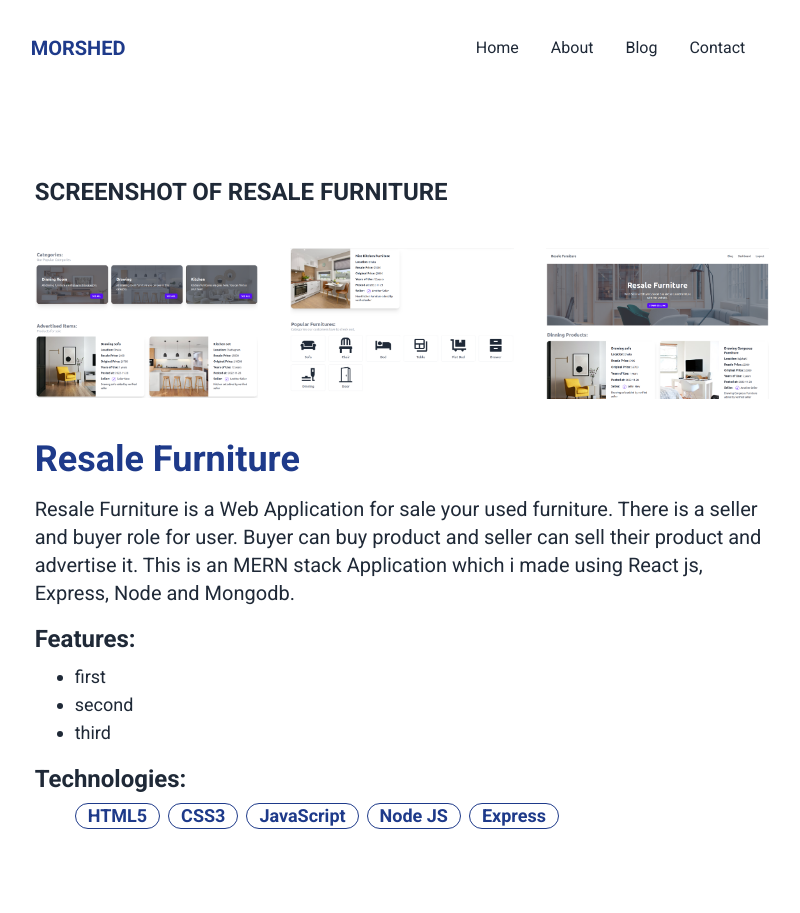
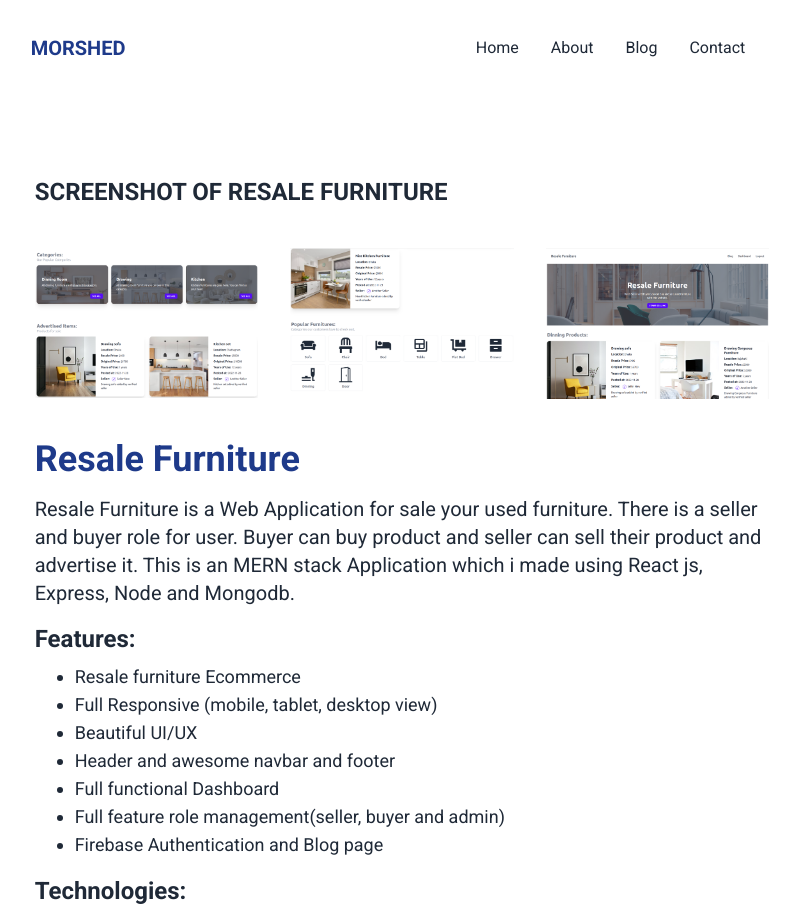
Before and after one commit to theMorshed/portfolio, a React (Create React App) app: page /project/1 in a window 1280 px wide. Shown: the top 913 px of the page, without its empty margins (244-1044 px from the left). Built offline with nearby package versions, Linux system fonts and the light colour scheme.

Commit message:
make single project page dynamic

```diff
--- a/src/Pages/ProjectDetails.js
+++ b/src/Pages/ProjectDetails.js
@@ -16,28 +16,33 @@
         name: 'Resale Furniture',
         images: [furniture_one, furniture_two, furniture_three],
         desc: 'Used Product Sales Application. You can advertise your used product for resale and also you can buy old product.',
-        details: 'Resale Furniture is a Web Application for sale your used furniture. There is a seller and buyer role for user. Buyer can buy product and seller can sell their product and advertise it. This is an MERN stack Application which i made using React js, Express, Node and Mongodb.'
+        details: 'Resale Furniture is a Web Application for sale your used furniture. There is a seller and buyer role for user. Buyer can buy product and seller can sell their product and advertise it. This is an MERN stack Application which i made using React js, Express, Node and Mongodb.',
+        features: ['Resale furniture Ecommerce', 'Full Responsive (mobile, tablet, desktop view)', 'Beautiful UI/UX', 'Header and awesome navbar and footer', 'Full functional Dashboard', 'Full feature role management(seller, buyer and admin)', 'Firebase Authentication and Blog page'],
+        technologies: ['HTML5', 'CSS3', 'JavaScript', 'React', 'React Query', 'Axios', 'React Router Dom', 'React Hot Toast', 'Firebase', 'Daisy UI', 'Tailwind CSS', 'Express JS', 'Node JS']
     },
     {
         id: 2,
         name: 'Psychologist - Portfolio',
         images: [psychology_one, psychology_two, psychology_three],
         desc: 'This is Portfolio Application where you can showcase your service and product.',
-        details: 'Psychologist is a Portfolio Web Application for display and sale a specific personell. You can showcase your service with this application and give a superb treatment to patient.'
+        details: 'Psychologist is a Portfolio Web Application for display and sale a specific personell. You can showcase your service with this application and give a superb treatment to patient.',
+        features: ['Full Responsive (mobile, tablet, desktop view)', 'Header with navigation and stylish footer', 'Private Router and Mobile menu Added for better UI', 'Third party login system', 'Firebase Authentication', 'Blog page'],
+        technologies: ['HTML5', 'CSS3', 'JavaScript', 'React', 'React Photo View', 'React Router Dom', 'React Hot Toast', 'Firebase', 'Daisy UI', 'Tailwind CSS', 'Express JS', 'Node JS']
     },
     {
         id: 3,
         name: 'Programming School',
         images: [programming_one, programming_two, programming_three],
         desc: 'This is LMS(Learning Management Service) Application by which you can enrich your skills and knowledge.',
-        details: 'Programming School is Learning Management Application Created with MERN Stack. You can buy or sale your course by this website. Authentication is the important part of this application, you can not buy a course without registration.'
+        details: 'Programming School is Learning Management Application Created with MERN Stack. You can buy or sale your course by this website. Authentication is the important part of this application, you can not buy a course without registration.',
+        features: ['Firebase Authentication', 'Responsiveness(mobile, tablet, desktop view)', 'Header with navigation, footer and content', 'Private Route and Courses', 'Hambarger Menu and Third party login system', 'Reset Password functionality', 'Blog, courses pages with attractive content'],
+        technologies: ['HTML5', 'CSS3', 'JavaScript', 'React', 'React to Pdf', 'React Router Dom', 'React Hot Toast', 'Firebase', 'Daisy UI', 'Tailwind CSS', 'Express JS', 'Node JS']
     }
 ];
 
 const ProjectDetails = () => {
     const { id } = useParams();
     const singleProject = projectsData.find(project => project.id == id);
-    console.log(singleProject);
 
     return (
         <div className='my-20'>
@@ -46,38 +51,24 @@
             </header>
             <div className="mt-10 ml-3">
                 <div className="grid grid-cols-1 md:grid-cols-2 lg:grid-cols-3 gap-8">
-                    {/* <div className="card bg-base-100 shadow-xl"> */}
-                        {
-                            singleProject.images.map(image => <figure key={image}><img src={image} alt='project' /></figure>)
-                        }
-                        {/* <div className="card-body">
-                            <h2 className="card-title">
-                                {singleProject.name}
-                                <div className="badge badge-secondary">NEW</div>
-                            </h2>
-                            <p>{singleProject.details}</p>
-                            <div className="card-actions justify-end">
-                                <Link to={`/project/${project.id}`} className="badge badge-outline">View More</Link>
-                            </div>
-                        </div> */}
-                    {/* </div> */}
+                    {
+                        singleProject.images.map(image => <figure key={image}><img src={image} alt='project' /></figure>)
+                    }
                 </div>
                 <div className='my-10'>
                     <h2 className='text-4xl text-blue-900 font-semibold'>{singleProject.name}</h2>
                     <p className='text-xl mt-4'>{singleProject.details}</p>
                     <p className='text-2xl font-semibold mt-4 mb-2'>Features:</p>
                     <ul className='list-disc ml-10'>
-                        <li className='text-lg'>first</li>
-                        <li className='text-lg'>second</li>
-                        <li className='text-lg'>third</li>
+                        {
+                            singleProject.features.map(feature => <li key={feature} className='text-lg'>{feature}</li>)
+                        }
                     </ul>
                     <p className='text-2xl font-semibold mt-4 mb-2'>Technologies:</p>
                     <div className='ml-10'>
-                        <p className='badge badge-outline mr-2 text-lg p-3 text-blue-900 font-semibold'>HTML5</p>
-                        <p className='badge badge-outline mr-2 text-lg p-3 text-blue-900 font-semibold'>CSS3</p>
-                        <p className='badge badge-outline mr-2 text-lg p-3 text-blue-900 font-semibold'>JavaScript</p>
-                        <p className='badge badge-outline mr-2 text-lg p-3 text-blue-900 font-semibold'>Node JS</p>
-                        <p className='badge badge-outline mr-2 text-lg p-3 text-blue-900 font-semibold'>Express</p>
+                        {
+                            singleProject.technologies.map(technology => <p key={technology} className='badge badge-outline mr-2 mb-2 text-lg p-3 text-blue-900 font-semibold'>{technology}</p>)
+                        }
                     </div>
                 </div>
             </div>
--- a/src/Sections/Footer.js
+++ b/src/Sections/Footer.js
@@ -4,7 +4,7 @@
     return (
         <footer className="footer items-center py-8">
             <div className="items-center grid-flow-col">
-                <p>Copyright © 2022 - All right reserved</p>
+                <p className='text-lg'>Copyright © 2022 - All right reserved</p>
             </div>
             <div className="grid-flow-col gap-4 md:place-self-center md:justify-self-end">
                 <a><svg xmlns="http://www.w3.org/2000/svg" width="24" height="24" viewBox="0 0 24 24" className="fill-current"><path d="M24 4.557c-.883.392-1.832.656-2.828.775 1.017-.609 1.798-1.574 2.165-2.724-.951.564-2.005.974-3.127 1.195-.897-.957-2.178-1.555-3.594-1.555-3.179 0-5.515 2.966-4.797 6.045-4.091-.205-7.719-2.165-10.148-5.144-1.29 2.213-.669 5.108 1.523 6.574-.806-.026-1.566-.247-2.229-.616-.054 2.281 1.581 4.415 3.949 4.89-.693.188-1.452.232-2.224.084.626 1.956 2.444 3.379 4.6 3.419-2.07 1.623-4.678 2.348-7.29 2.04 2.179 1.397 4.768 2.212 7.548 2.212 9.142 0 14.307-7.721 13.995-14.646.962-.695 1.797-1.562 2.457-2.549z"></path></svg>
```
